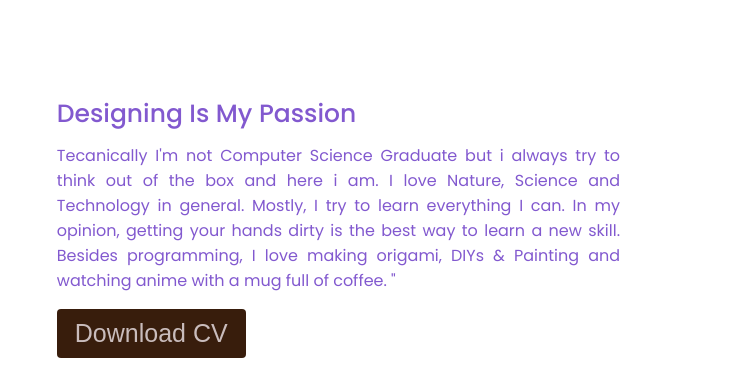
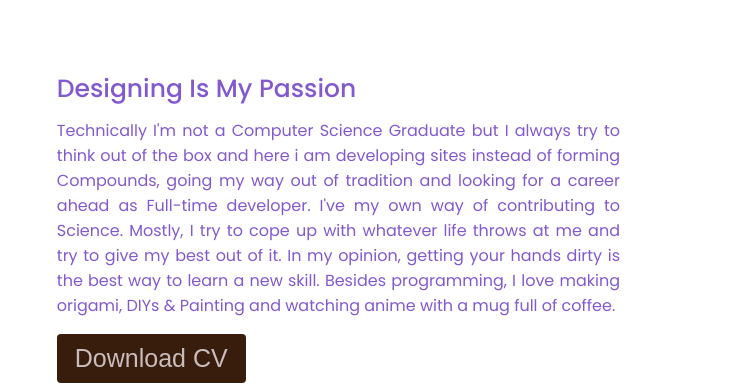
Before and after one commit to shinobi-23/Portfolio, a plain HTML site: page Portfolio@/index.html in a window 1280 px wide. Shown: the part 942-1327 px from the top of the page, 532-1280 px from the left. Drawn offline with Linux system fonts and the light colour scheme.

Commit message:
Update index.html

```diff
--- a/Portfolio@/index.html
+++ b/Portfolio@/index.html
@@ -65,8 +65,8 @@
         </div>
         <div class="right">
           <div class="topic">Designing Is My Passion</div>
-          <p>Tecanically I'm not Computer Science Graduate but i always try to think out of the box and here i am.
-            I love Nature, Science and Technology in general. Mostly, I try to learn everything I can. In my opinion, getting your hands dirty is the best way to learn a new skill. Besides programming, I love making origami, DIYs & Painting and watching anime with a mug full of coffee. "</p>
+          <p>Technically I'm not a Computer Science Graduate but I always try to think out of the box and here i am developing sites instead of forming Compounds, going my way out of tradition and looking for a career ahead as Full-time developer.
+            I've my own way of contributing to Science. Mostly, I try to cope up with whatever life throws at me and try to give my best out of it. In my opinion, getting your hands dirty is the best way to learn a new skill. Besides programming, I love making origami, DIYs & Painting and watching anime with a mug full of coffee. </p>
           <div class="button">
             <button>Download CV</button>
           </div>
```
